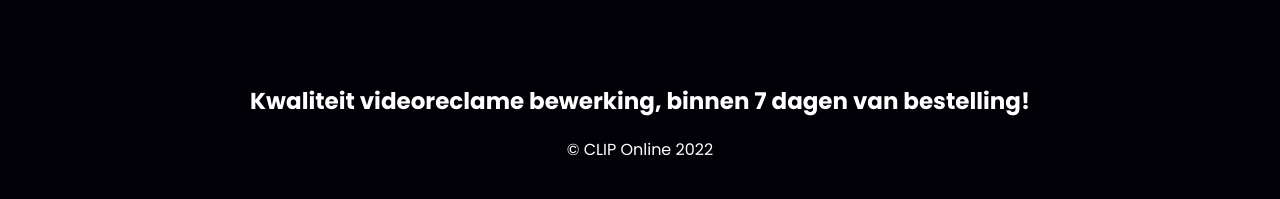
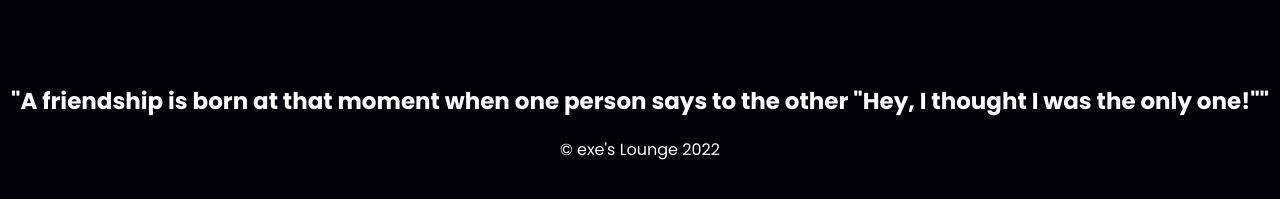
Before and after one commit to exes-Lounge/exelounge.github.io, a plain HTML site: page index.html in a window 1280 px wide. Shown: the part 477-676 px from the top of the page. Drawn offline with nearby package versions, Linux system fonts and the light colour scheme.

Commit message:
Update index.html

```diff
--- a/index.html
+++ b/index.html
@@ -12,8 +12,8 @@
     <script src="https://kit.fontawesome.com/9efc0d7bad.js" crossorigin="anonymous"></script>
     <title>exe's Lounge | Home</title>
 
-    <meta content="CLIP Online | Home" property="og:title" />
-    <meta content="Een team vol creatieve videobewerkers, klaar om jouw reclamevideo te bewerken!" property="og:description" />
+    <meta content="exe's Lounge | Home" property="og:title" />
+    <meta content="" />
     <meta content="#" property="og:url" />
     <meta content="" property="og:image" />
     <meta content="#00000" data-react-helmet="true" name="theme-color" />
@@ -53,8 +53,8 @@
     <center>
 
         <img src="src/v3purple.png" alt="exe's Lounge" class="logopic"><br>
-        <h2>Kwaliteit videoreclame bewerking, binnen 7 dagen van bestelling!</h2>
-        <a href="https://creativecommons.org/licenses/by-nc-nd/4.0/legalcode" target="_blank" id="bottom">© CLIP Online 2022</a>
+        <h2>"A friendship is born at that moment when one person says to the other "Hey, I thought I was the only one!""</h2>
+        <a href="https://creativecommons.org/licenses/by-nc-nd/4.0/legalcode" target="_blank" id="bottom">© exe's Lounge 2022</a>
 
     </center>
 
```
